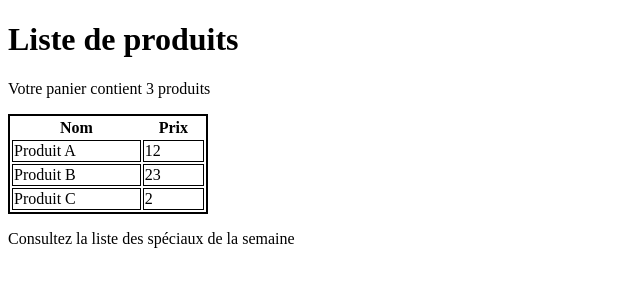
After one commit to ranwang21/php_user_guide, a PHP site: page /exercice-structure-alternative.php in a window 1280 px wide. The commit adds this page. Shown: the top 300 px of the page, without its empty margins (0-640 px from the left). Run offline with PHP 8.4, Linux system fonts and the light colour scheme.

Commit message:
add exercice structure alternative

```diff
--- /dev/null
+++ b/04 - structure de controle/exercice-structure-alternative.php
@@ -0,0 +1,59 @@
+<?php
+const PRODUCTS = array('Produit A' => 12, 'Produit B' => 23, 'Produit C' => 2);
+// const PRODUCTS = array();
+?>
+<!DOCTYPE html>
+<html lang="en">
+
+<head>
+    <meta charset="UTF-8">
+    <meta name="viewport" content="width=device-width, initial-scale=1.0">
+    <title>Structure alternative</title>
+    <style>
+        table {
+            width: 200px;
+            border: 2px solid black;
+        }
+
+        table td {
+            border: 1px solid black;
+        }
+    </style>
+</head>
+
+<body>
+    <h1>Liste de produits</h1>
+
+    <p>Votre panier contient <?php
+        echo count(PRODUCTS);
+    ?> produits</p>
+    <table>
+        <tr>
+            <th>Nom</th>
+            <th>Prix</th>
+        </tr>
+        <?php
+            foreach (PRODUCTS as $name => $price) {
+                echo '<tr>';
+                echo '<td>';
+                echo $name;
+                echo '</td>';
+                echo '<td>';
+                echo $price;
+                echo '</td>';
+                echo '</tr>';
+            }
+        ?>
+
+    </table>
+
+    <?php
+        if (count(PRODUCTS) == 0) {
+            echo '<p>Votre panier contient aucun produit.</p>';
+        }
+    ?>
+
+    <p>Consultez la liste des spéciaux de la semaine</p>
+</body>
+
+</html>
--- a/04 - structure de controle/exercice-tableau-prevision/exercice-tableau-prevision.php
+++ b/04 - structure de controle/exercice-tableau-prevision/exercice-tableau-prevision.php
@@ -61,6 +61,7 @@ $previsions = array(
                         echo '<span>'.$date.'</span>';
                         echo "<img src='./images/".$item[FILENAME_K]."' alt='".$item[ALT_K]."' />";
                         echo $item[TEMPS_K];
+                        echo '</div>';
                     }
                 ?>
             </table>
```
Also changed, not shown: 04 - structure de controle/exercice-tableau_nom-prenom.php (+4 -6 lines).
